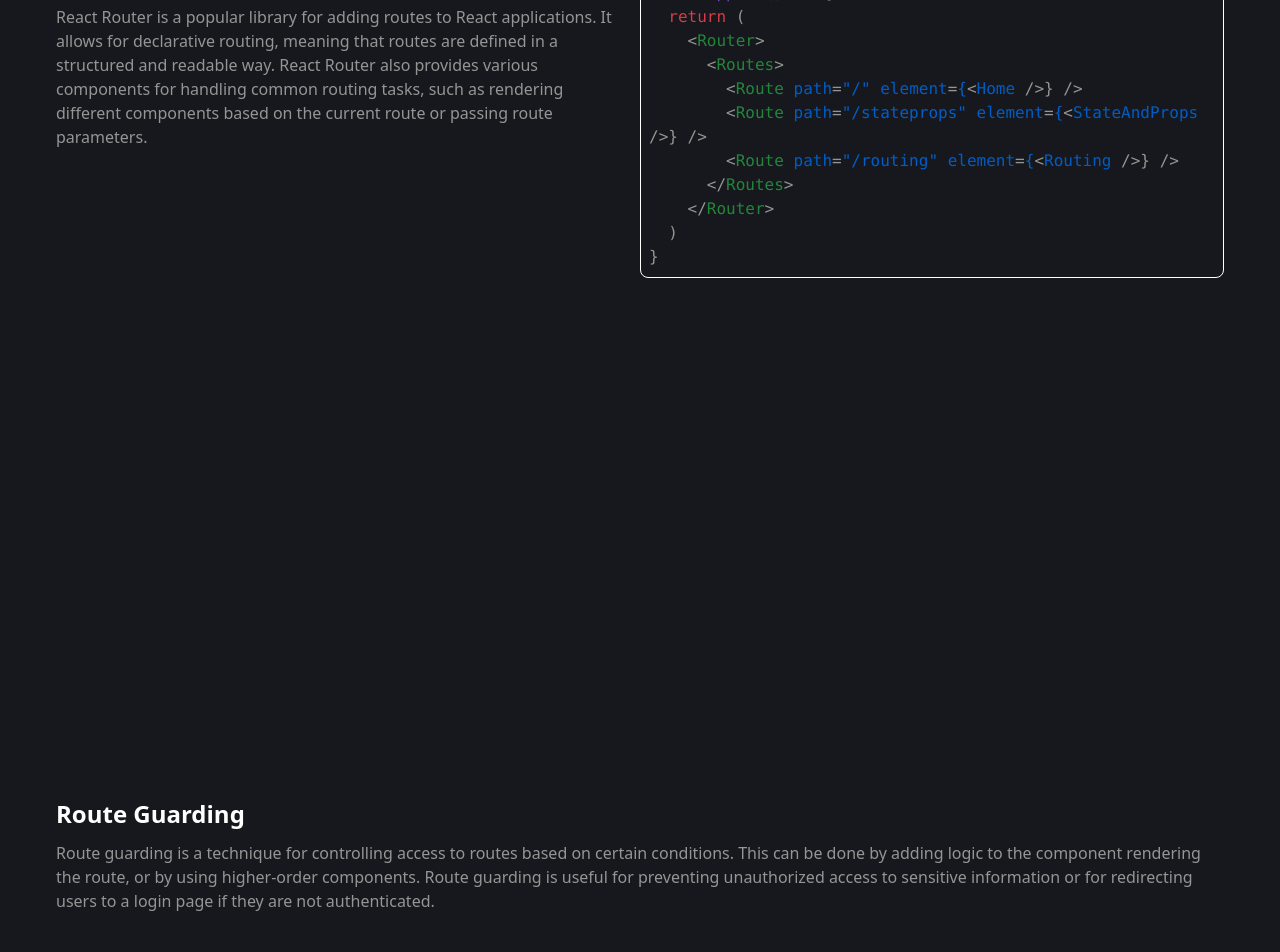
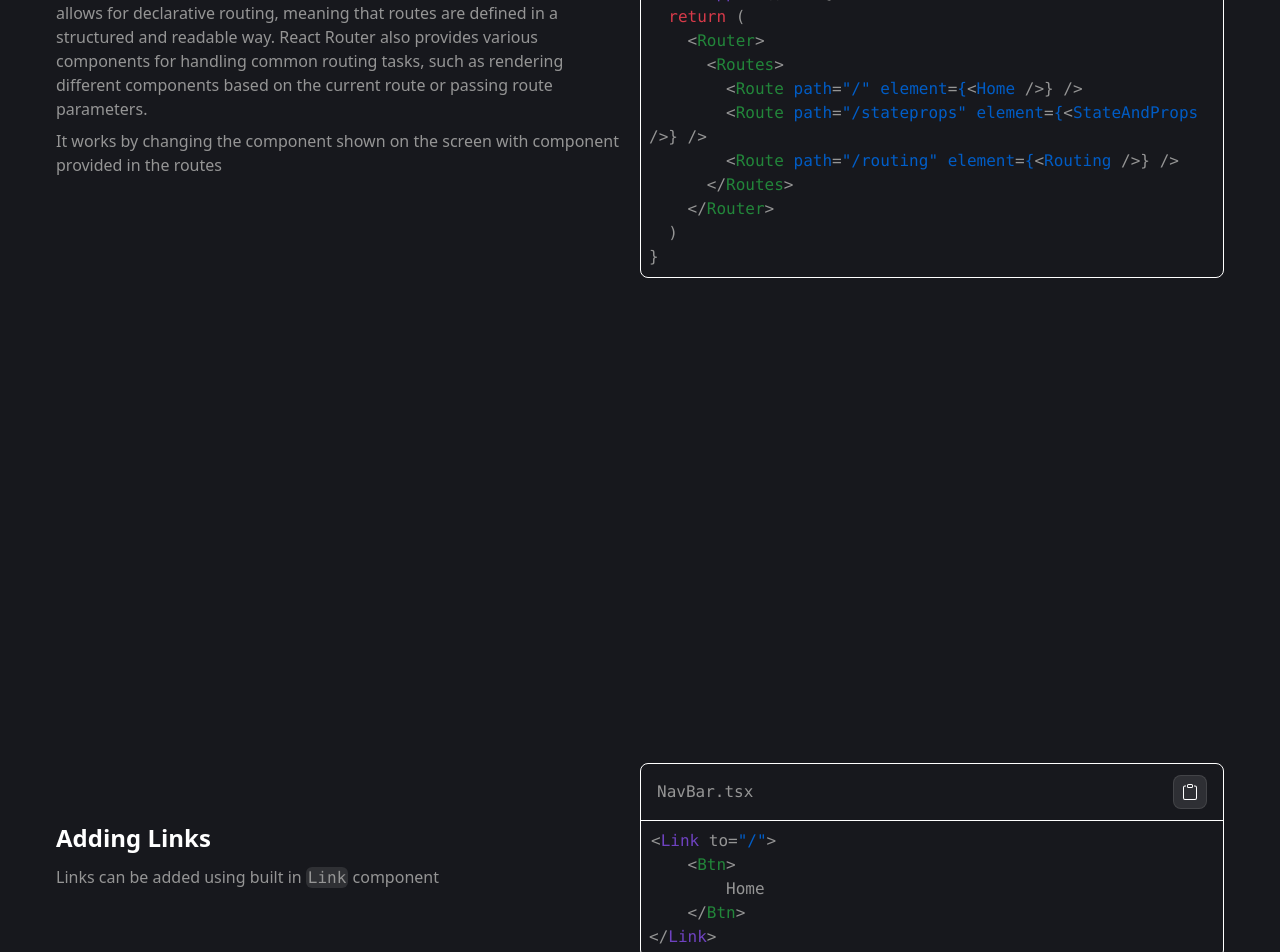
Before and after one commit to WaleedKhamees/react-presentation, a React (Vite) app: page /#/routing in a window 1280 px wide. Shown: the part 1140-2092 px from the top of the page. Built offline with nearby package versions, Linux system fonts and the light colour scheme.

Commit message:
Link, among other adjs

```diff
--- a/src/examples/Routing.tsx
+++ b/src/examples/Routing.tsx
@@ -86,3 +86,11 @@
     </CodeBlock>
   );
 };
+
+export const AddingLinksExample = () => {
+  return (
+    <CodeBlock fileName="NavBar.tsx">
+      {`<Link to="/">\n\t<Btn>\n\t\tHome\n\t</Btn>\n</Link>`}
+    </CodeBlock>
+  );
+};
--- a/src/examples/UseReducer.tsx
+++ b/src/examples/UseReducer.tsx
@@ -33,7 +33,7 @@
 );
 export const ComplexUseReducerCode = () => {
   return (
-    <CodeBlock fileName="ShoppingCart useReducer" full>
+    <CodeBlock fileName="ShoppingCart useReducer">
       {`import { useReducer } from 'react';
 
 const cartReducer = (state, action) => {
--- a/src/pages/Routing.tsx
+++ b/src/pages/Routing.tsx
@@ -2,6 +2,7 @@
 import { TextSection } from "../Components/TextSection";
 import { TransitionsSlide } from "../Components/TransitionsSlides";
 import {
+  AddingLinksExample,
   GuardComponentExample,
   RouteGuardingExample,
   RoutingExample,
@@ -55,9 +56,25 @@
             as rendering different components based on the current route or
             passing route parameters.
           </p>
+          <p className="p">
+            It works by changing the component shown on the screen with
+            component provided in the routes
+          </p>
         </TextSection>
         <RoutingExample />
       </Slide>
+
+      <Slide>
+        <TextSection>
+          <h2 className="h2">Adding Links</h2>
+          <p className="p">
+            Links can be added using built in <code>Link</code> component
+
+          </p>
+        </TextSection>
+        <AddingLinksExample />
+      </Slide>
+
       <Slide>
         <TextSection>
           <h2 className="h2">Route Guarding</h2>
--- a/src/pages/StateAndProps.tsx
+++ b/src/pages/StateAndProps.tsx
@@ -158,6 +158,19 @@
         <UseReducer />
       </Slide>
       <Slide>
+        <TextSection>
+          <h2 className="h2">Shopping Cart</h2>
+          <p className="p">
+            When building a shopping cart in React, the useState hook can become
+            complex and difficult to maintain due to the many possible actions
+            that can modify the cart's state. In this scenario, the useReducer
+            hook is a better choice because it allows for more efficient and
+            less boilerplate code. With useReducer, a single reducer function
+            can handle all the different actions that modify the state of the
+            cart, and each action can be represented by an object with a type
+            property and additional data needed to perform the action.
+          </p>
+        </TextSection>
         <ComplexUseReducerCode />
       </Slide>
 
```
